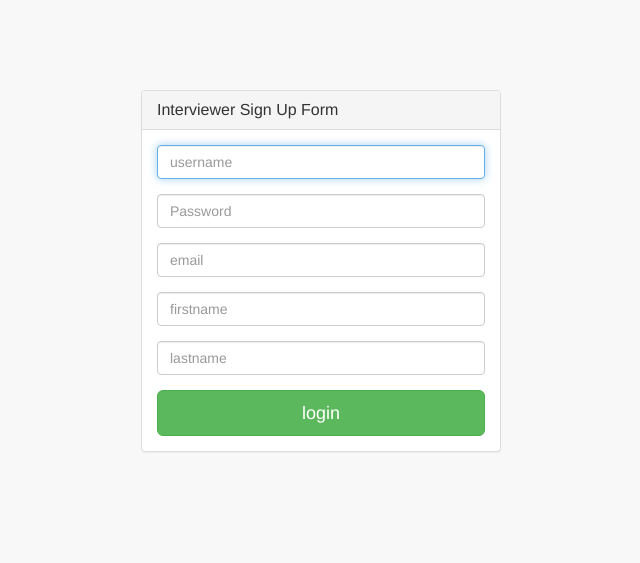
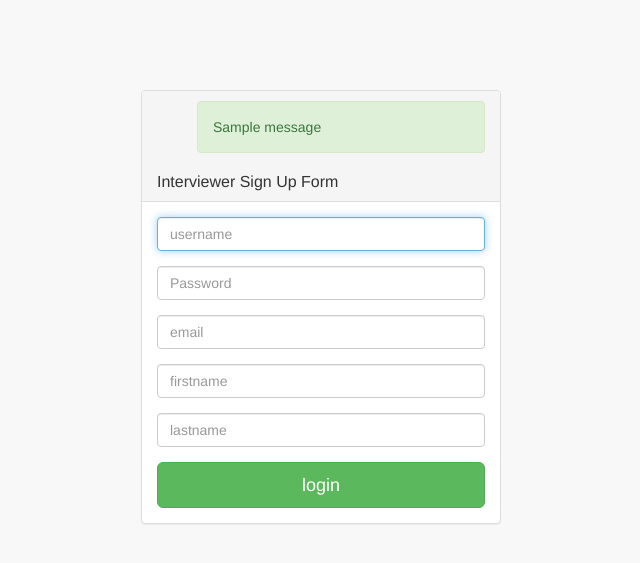
Before and after one commit to nitinvaishwade/three_interviewer, a Django app: page /signup/ in a window 1280 px wide. Shown: the top 563 px of the page, without its empty margins (319-959 px from the left). Run offline with Django 3.2, Linux system fonts and the light colour scheme; one stand-in notice (Sample message) is shown; some libraries are stand-ins or nearby versions.

Commit message:
messages bug fix
msg bug fix

```diff
--- a/interviewer_app/templates/signup.html
+++ b/interviewer_app/templates/signup.html
@@ -39,6 +39,21 @@
             <div class="col-md-4 col-md-offset-4">
                 <div class="login-panel panel panel-default">
                     <div class="panel-heading">
+										{% if messages %}
+            <ul class="messages">
+            {% for message in messages %}
+            <p {% if message.tags == "error"%}
+                     class="alert alert-danger"
+                 {% elif message.tags == "success" %}
+                    class="alert alert-success"
+                 {% else %}
+                    class="alert alert-info"
+                 {% endif %}>{{ message}}
+            </p>
+            {% endfor %}
+			</ul>
+
+        {% endif %}
                         <h3 class="panel-title">Interviewer Sign Up Form</h3>
                     </div>
                     <div class="panel-body">
```
Also changed, not shown: interviewer_app/templates/login.html (+11 -6 lines).
